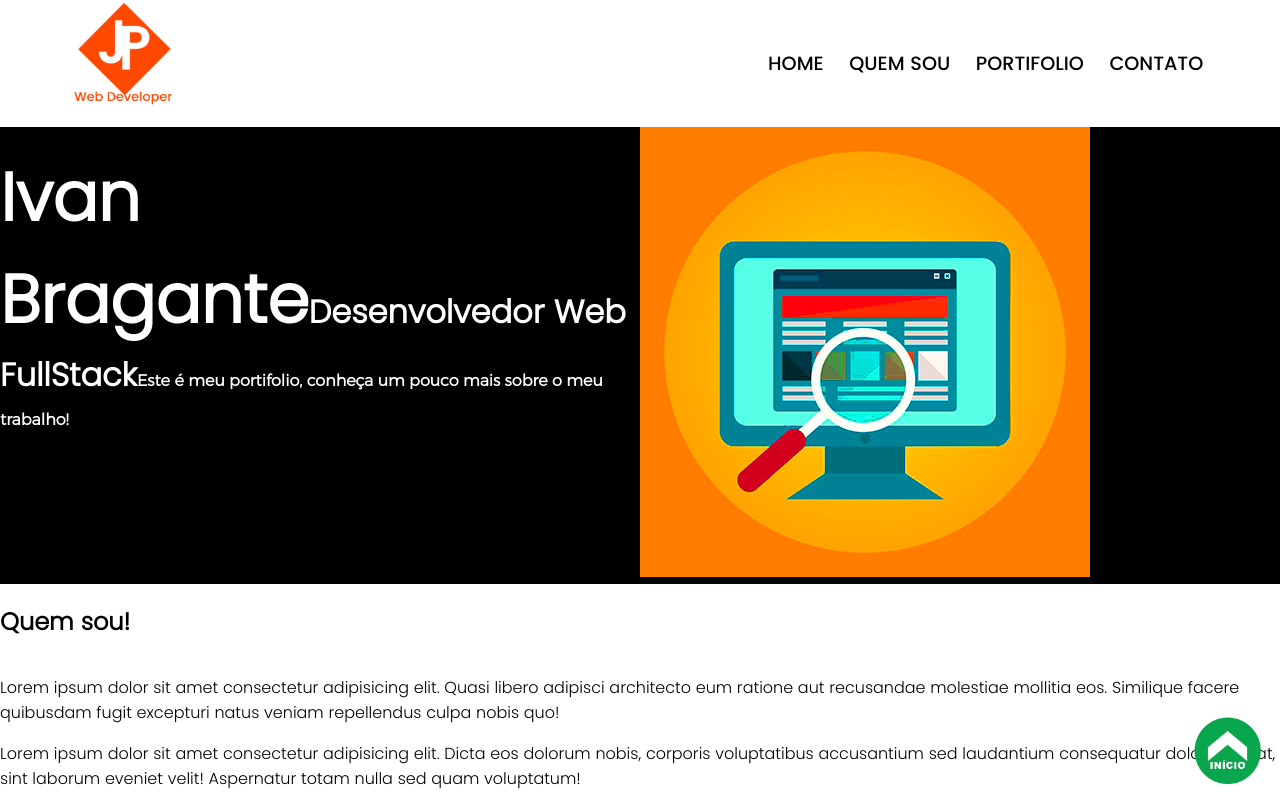
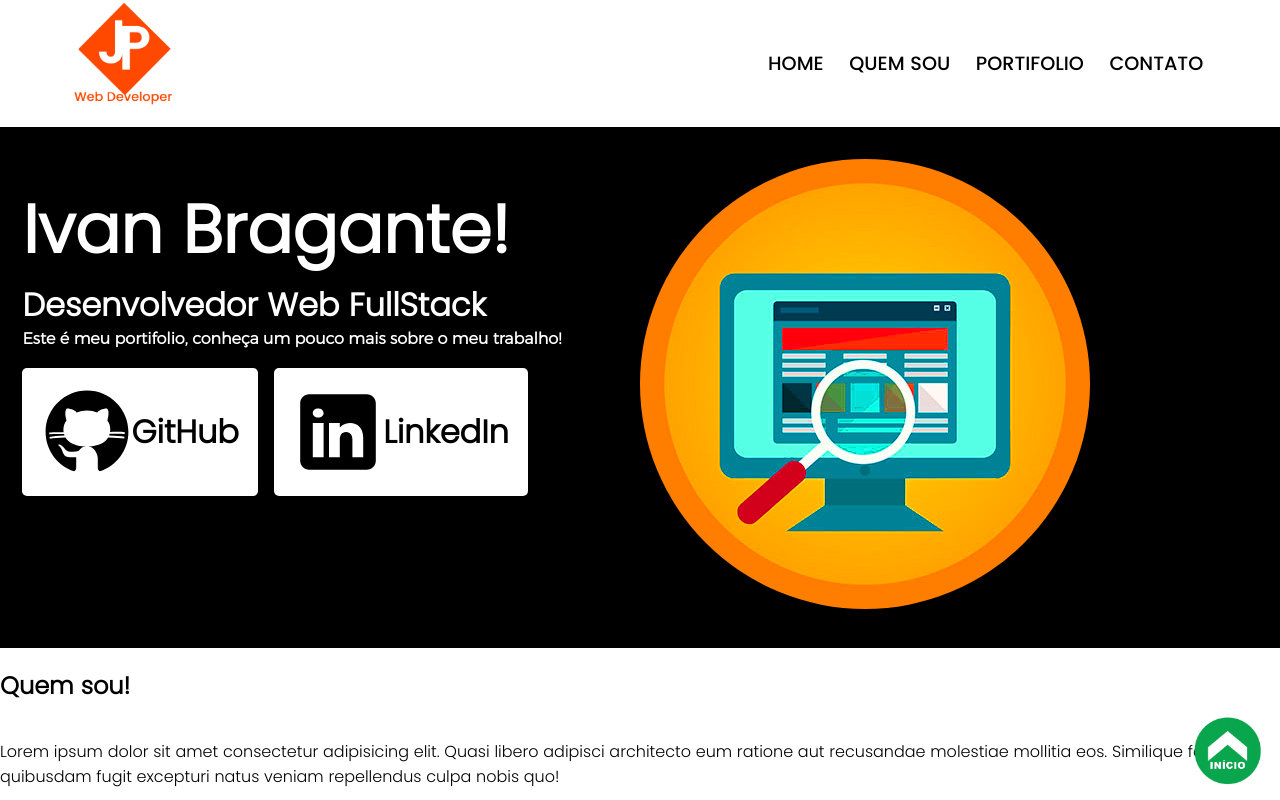
Before and after one commit to ivanbragante/CursoReactPresencial, a React (Create React App) app in the folder projeto_4/portifolio_jp/: page / in a window 1280 px wide. Shown: the top 800 px of the page. Built offline with nearby package versions, Linux system fonts and the light colour scheme.

Commit message:
Styling link-github and link-linkedin

```diff
--- a/projeto_4/portifolio_jp/src/App.js
+++ b/projeto_4/portifolio_jp/src/App.js
@@ -15,14 +15,12 @@ function App() {
     <>
       <CpBtnInicio/>
       <CpHeader/>
-
       <main>
         <CpBanner/>
         <CpAbout/>
         <CpProjects/>
         <CpContact/>
       </main>
-
       <CpFooter/>
     </>
 
--- a/projeto_4/portifolio_jp/src/components/CpBanner.jsx
+++ b/projeto_4/portifolio_jp/src/components/CpBanner.jsx
@@ -10,17 +10,19 @@ const CpBanner = () => {
             <div className="wrap column-1">
                 <div className="title-banner">
                     <h1 className="text-banner">
-                        <span className="nome">Ivan Bragante</span>
-                        <span className="funcao">Desenvolvedor Web FullStack</span>
-                        <span className="descricao">Este é meu portifolio, conheça um pouco mais sobre o meu trabalho!</span>
+                        <p className="nome">Ivan Bragante!</p>
+                        <p className="funcao">Desenvolvedor Web FullStack</p>
+                        <p className="descricao">Este é meu portifolio, conheça um pouco mais sobre o meu trabalho!</p>
                     </h1>
 
                     <div className="btn-portifolio">
-                        <a href="#" target="_blank" className="link-github">
+                        <a href="https://github.com/ivanbragante" target="_blank" className="link-github">
                             <img src={github_banner} alt="GitHub!" title="GitHub!" className="github"/>
+                            GitHub
                         </a>
-                        <a href="#" target="_blank" className="link-linkedin">
+                        <a href="https://www.linkedin.com/in/ivan-bragante-204a51190/" target="_blank" className="link-linkedin">
                             <img src={linkedin_banner} alt="Linkedin!" title="Linkedin!" className="linkedin"/>
+                            LinkedIn
                         </a>
                     </div>
                 </div>
--- a/projeto_4/portifolio_jp/src/css/style.css
+++ b/projeto_4/portifolio_jp/src/css/style.css
@@ -100,13 +100,14 @@ header{
 }
 
 .banner-page{
-    padding: 2rem 1.4rem 4rem 1,4rem;
+    padding: 2rem 1.4rem 2rem 1.4rem;
     background-color: #000000;
     color: white;
 }
 
 .nome {
     font-size: 4.2rem;
+    margin: 0px;
 }
 
 .nome:hover {
@@ -117,6 +118,7 @@ header{
 
 .funcao{
     font-size: 2rem;
+    margin: 0px;
 }
 
 .funcao:hover{
@@ -127,6 +129,7 @@ header{
 .descricao{
     font-size: 1rem;
     font-family: var(--font-text-banner);
+    margin: 0px;
 }
 
 .descricao:hover{
@@ -147,3 +150,35 @@ header{
 .linkedin{
     max-width: 90px;
 }
+
+.link-github{
+    text-decoration: none;
+    font-weight: bolder;
+    font-size: 2rem;
+    padding: 1.2rem;
+    background-color: white;
+    color: black;
+    display: flex;
+    align-items: center;
+    border-radius: 5px;
+}
+
+.link-linkedin{
+    text-decoration: none;
+    font-weight: bolder;
+    font-size: 2rem;
+    padding: 1.2rem;
+    background-color: white;
+    color: black;
+    display: flex;
+    align-items: center;
+    border-radius: 5px;
+}
+.link-github:hover, .link-linkedin:hover{
+    transition: .2s;
+    transform: scale(1.04);
+}
+
+.img-banner{
+    border-radius: 50%;
+}
```
